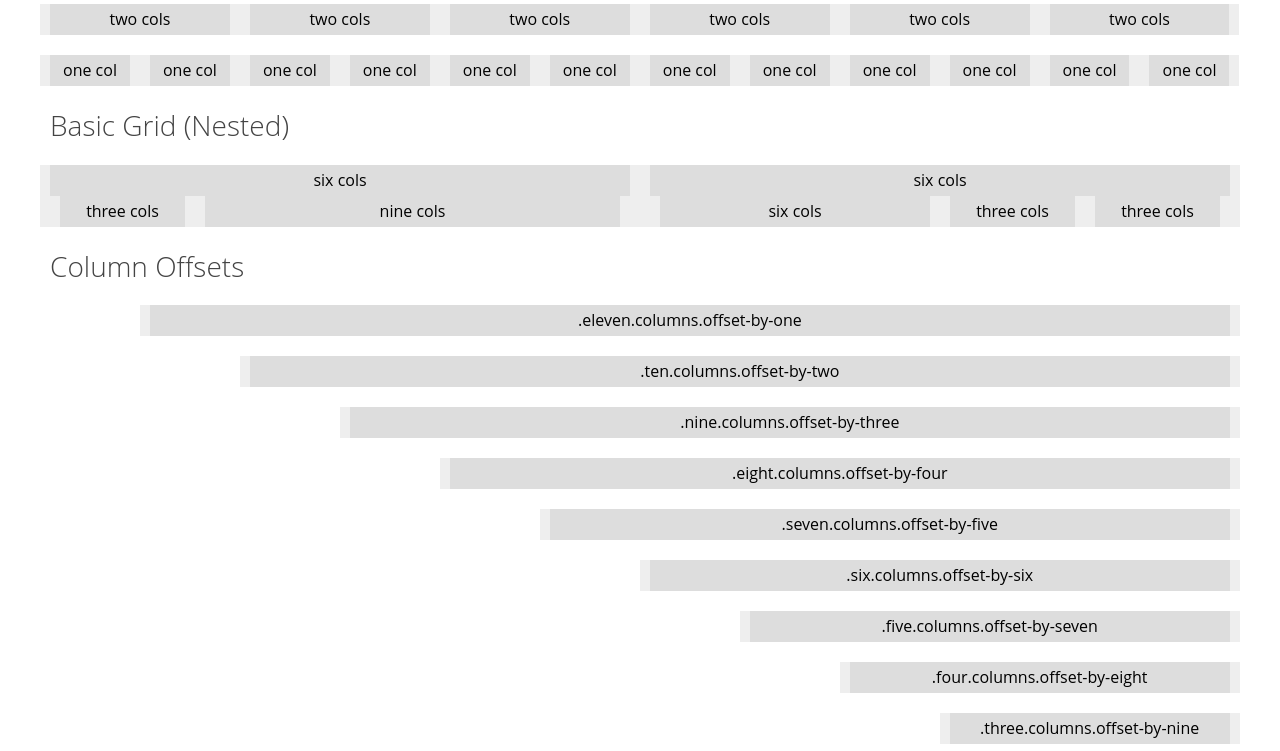
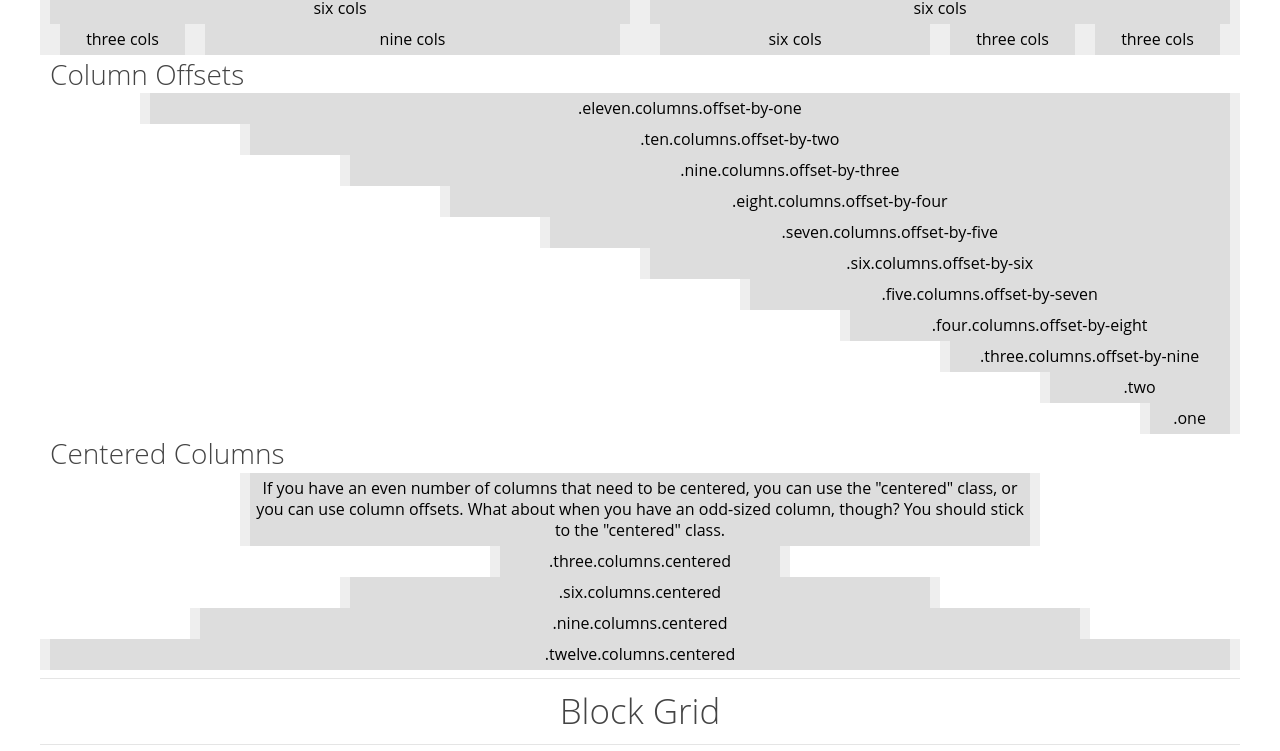
Before and after one commit to lightwell3d/Stabilized, a website: page index.html in a window 1280 px wide. Shown: the part 723-1474 px from the top of the page. Drawn offline with Linux system fonts and the light colour scheme.

Commit message:
Default row margin set to 0

```diff
--- a/app/sass/_grid.scss
+++ b/app/sass/_grid.scss
@@ -29,7 +29,7 @@
 		}
 	}
 
-	.row { margin-bottom: $gutter-in-px; }
+	.row { margin-bottom: 0; }
 
 	/* Basic Grid */
 	.one.column,
```
Also changed, not shown: css/Stabilized.css.
